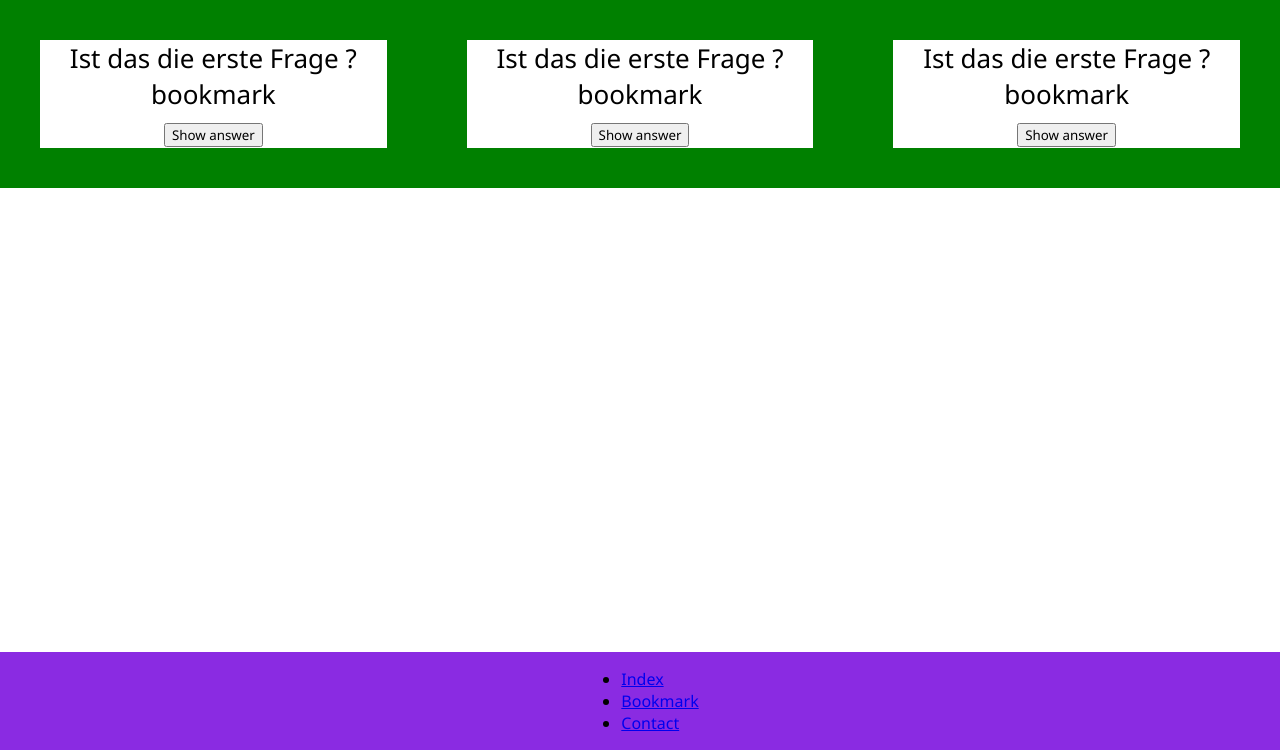
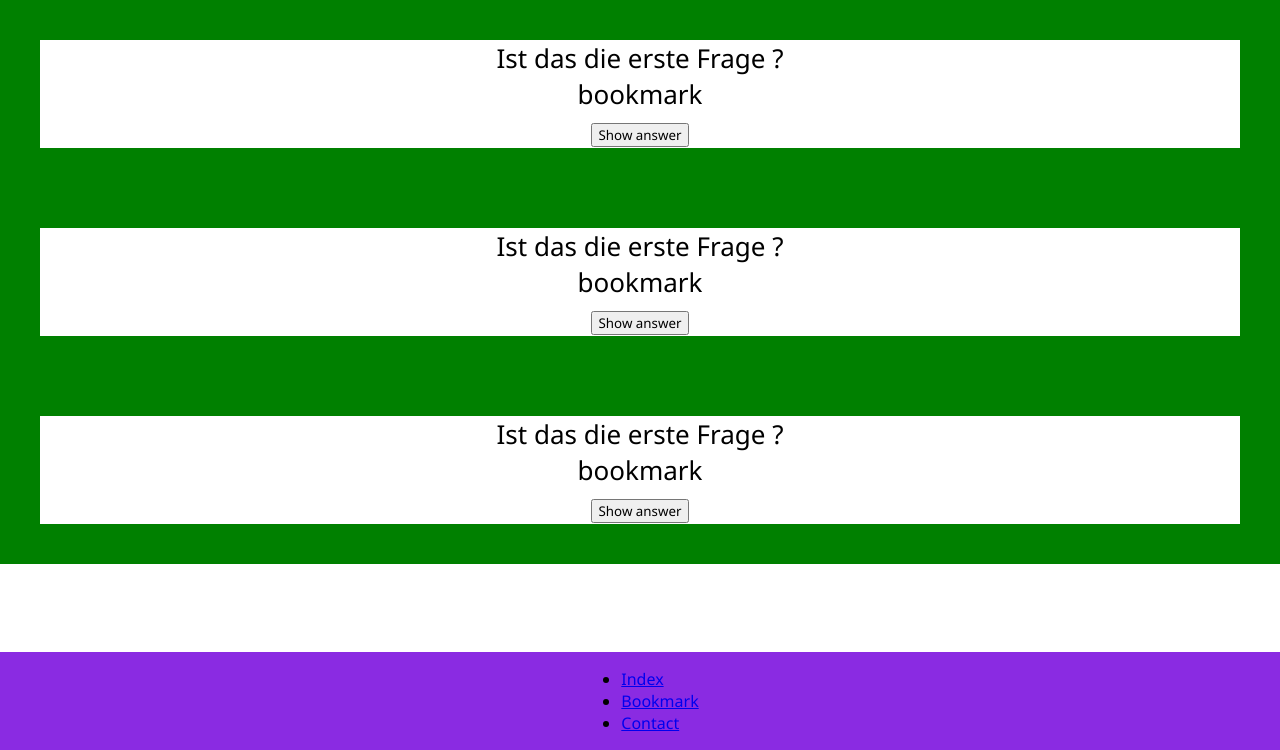
Before and after one commit to edanum/Quiz-App, a plain HTML site: page index.html in a window 1280 px wide. Shown: the part 50-800 px from the top of the page. Drawn offline with Linux system fonts and the light colour scheme.

Commit message:
3. Versuch

```diff
--- a/css/style.css
+++ b/css/style.css
@@ -19,7 +19,7 @@ body {
 main {
   display: flex;
   justify-content: center;
-  flex-wrap; wrap;
+  flex-wrap: wrap;
   background-color: green;
   position: relative;
   margin: 0px;
```
